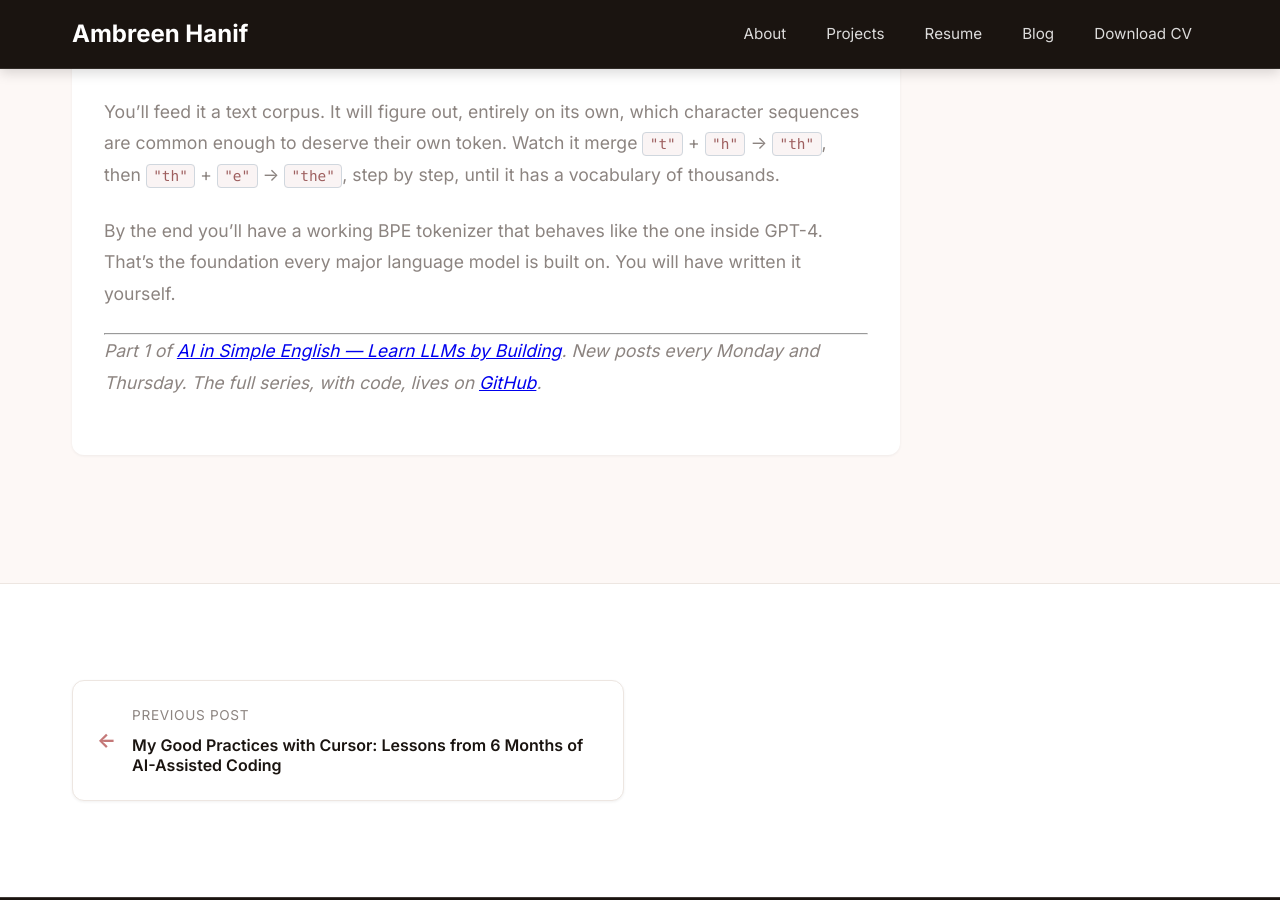
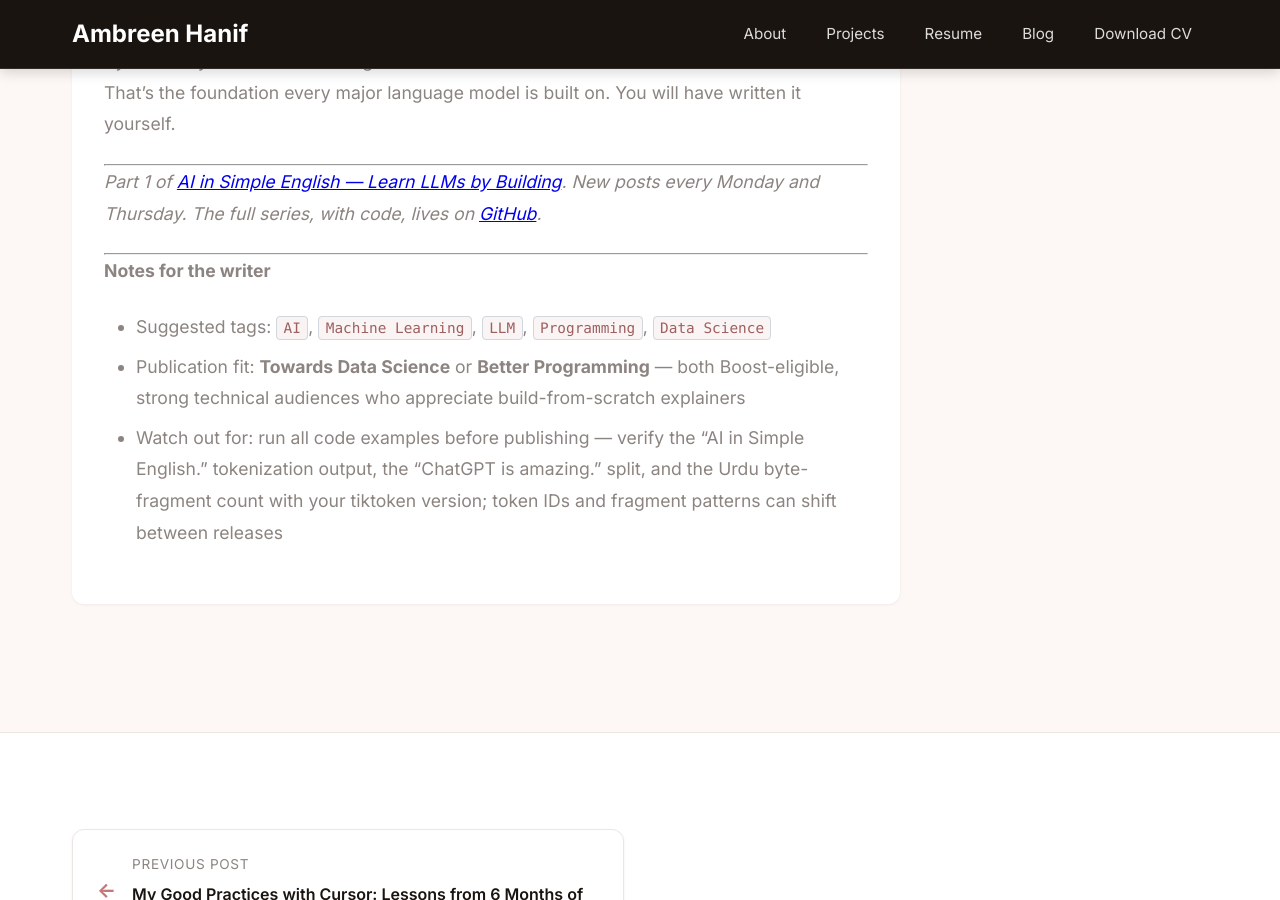
Before and after one commit to umberH/umberH.github.io, a Jekyll site: the page built from _posts/2026-07-06-01-tokens.markdown, in a window 1280 px wide and 900 px high, scrolled down 6717 px. Built offline with Jekyll 4.4.1, drawn with Linux system fonts in a browser that asks for light colours; a style sheet for code colours, icons or effects is not loaded; some of the changed text lies outside the part shown.

Commit message:
Add post: 01-tokens

```diff
--- a/_posts/2026-07-06-01-tokens.markdown
+++ b/_posts/2026-07-06-01-tokens.markdown
@@ -144,4 +143,11 @@ By the end you'll have a working BPE tokenizer that behaves like the one inside
 
 ---
 
-*Part 1 of [AI in Simple English — Learn LLMs by Building](https://medium.com/ambreen16). New posts every Monday and Thursday. The full series, with code, lives on [GitHub]((https://github.com/umberH/AI_in_simple_english)).*
+*Part 1 of [AI in Simple English — Learn LLMs by Building](https://medium.com/@your-handle). New posts every Monday and Thursday. The full series, with code, lives on [GitHub](https://github.com/your-username/ai-in-simple-english).*
+
+---
+
+**Notes for the writer**
+- Suggested tags: `AI`, `Machine Learning`, `LLM`, `Programming`, `Data Science`
+- Publication fit: **Towards Data Science** or **Better Programming** — both Boost-eligible, strong technical audiences who appreciate build-from-scratch explainers
+- Watch out for: run all code examples before publishing — verify the "AI in Simple English." tokenization output, the "ChatGPT is amazing." split, and the Urdu byte-fragment count with your tiktoken version; token IDs and fragment patterns can shift between releases
```
Also changed, not shown: other parts of _posts/2026-07-06-01-tokens.markdown (+1 -2 lines).
